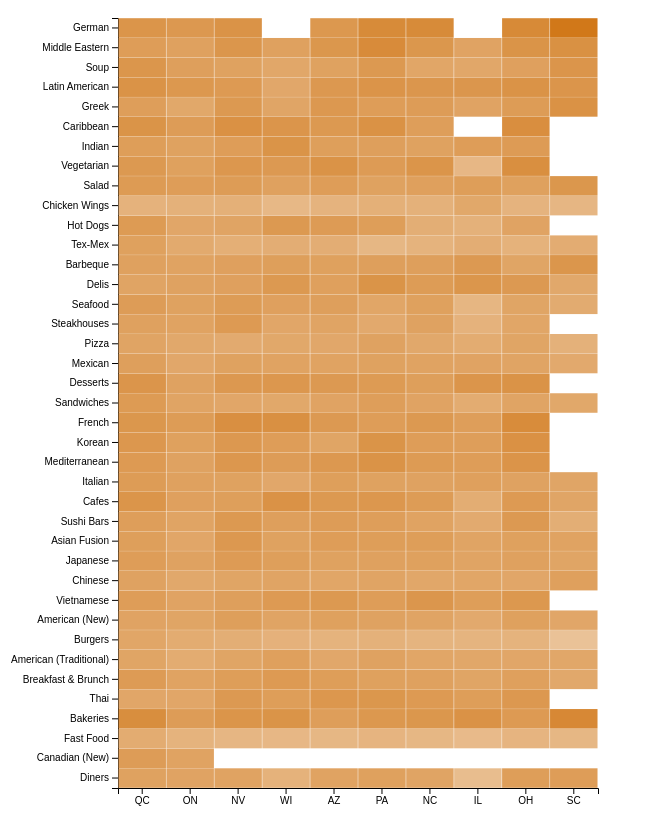
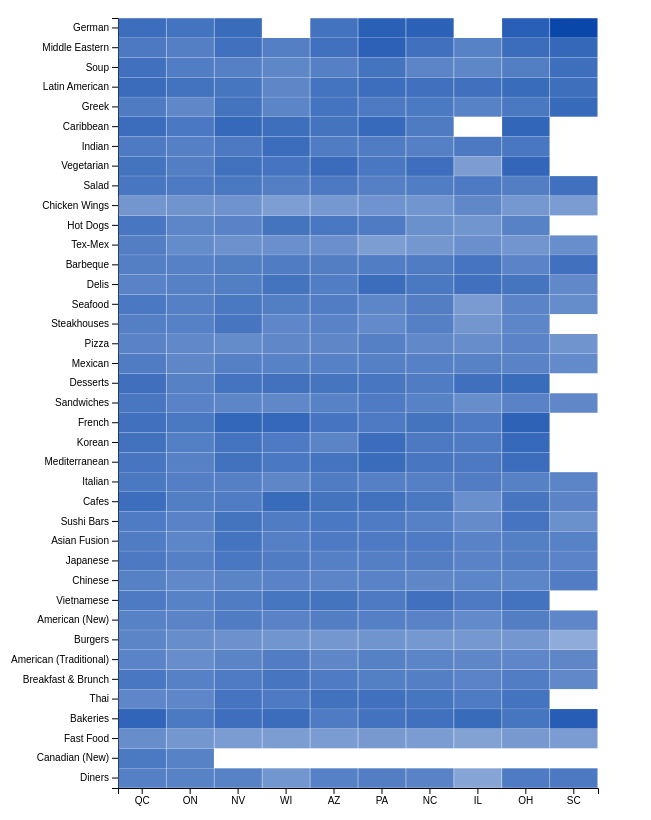
Before and after one commit to jphietala/Yelp-InfoViz, a plain HTML site: page d3/visualization/heatmap.html in a window 1280 px wide. Shown: the whole page, without its empty margins (0-651 px from the left). Drawn offline with nearby package versions, Linux system fonts and the light colour scheme.

Commit message:
changed heatmap color

```diff
--- a/d3/visualization/heatmap.html
+++ b/d3/visualization/heatmap.html
@@ -54,7 +54,7 @@ svg.append("g")
 
 // Build color scale
 var myColor = d3.scaleLinear()
-  .range(["white","#d17819"])
+  .range(["white","#0947ab"])
   .domain([0,5])
 
 //Read the data
```
